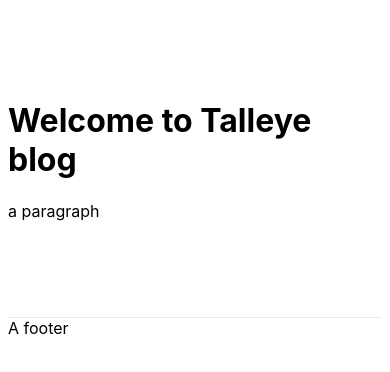
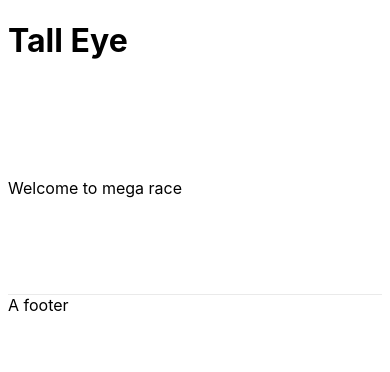
Before and after one commit to lfcipriani/www.talleye.com, a Next.js app: page / in a window 390 px wide. Shown: the top 372 px of the page. Built offline with nearby package versions, Linux system fonts and the light colour scheme.

Commit message:
very basic responsive layout

```diff
--- a/pages/index.js
+++ b/pages/index.js
@@ -9,10 +9,12 @@ export default function Home() {
         <link rel="icon" href="/favicon.ico" />
       </Head>
 
+      <header className={styles.header}>
+        <h1 className={styles.h1}>Tall Eye</h1>
+      </header>
+
       <main className={styles.main}>
-        <h1 className={styles.title}>Welcome to Talleye blog</h1>
-
-        <p className={styles.description}>a paragraph</p>
+        <p>Welcome to mega race</p>
       </main>
 
       <footer className={styles.footer}>A footer</footer>
--- a/styles/Home.module.css
+++ b/styles/Home.module.css
@@ -1,6 +1,11 @@
 .container {
-  min-height: 100vh;
   padding: 0 0.5rem;
+  margin: auto;
+  max-width: 800px;
+}
+
+.header {
+  width: 100%;
 }
 
 .main {
@@ -9,9 +14,5 @@
 
 .footer {
   width: 100%;
-  height: 100px;
   border-top: 1px solid #eaeaea;
 }
-
-@media (max-width: 600px) {
-}
--- a/styles/globals.css
+++ b/styles/globals.css
@@ -1,19 +1,34 @@
+/* CSS variables */
+:root {
+  /* Colors */
+  --color-bg-primary: white;
+  --color-bg-secondary: white;
+  --color-text-heading: blue;
+  --color-text-normal: black;
+  --color-text-accent: black;
+
+  /* Sizes */
+
+  /* Fonts */
+  --font-family-main: -apple-system, BlinkMacSystemFont, Segoe UI, Roboto, Oxygen, Ubuntu, Cantarell,
+    Fira Sans, Droid Sans, Helvetica Neue, sans-serif;
+  --font-family-code: Menlo, Monaco, Lucida Console, Liberation Mono, DejaVu Sans Mono,
+    Bitstream Vera Sans Mono, Courier New, monospace;
+}
+
+/* CSS reset */
 html,
 body {
   padding: 0;
   margin: 0;
-  font-family: -apple-system, BlinkMacSystemFont, Segoe UI, Roboto, Oxygen, Ubuntu, Cantarell,
-    Fira Sans, Droid Sans, Helvetica Neue, sans-serif;
+  font-family: var(--font-family-main);
 }
-
 html {
   font-size: 1em;
 }
-
 body {
   font-size: 100%;
 }
-
 a img,
 :link img,
 :visited img {
@@ -21,10 +36,9 @@ a img,
 }
 
 .code {
-  background: #fafafa;
-  border-radius: 5px;
-  padding: 0.75rem;
-  font-size: 1.1rem;
-  font-family: Menlo, Monaco, Lucida Console, Liberation Mono, DejaVu Sans Mono,
-    Bitstream Vera Sans Mono, Courier New, monospace;
+  font-family: var(--font-family-code);
 }
+
+.h1 {
+  color: var(--color-text-heading);
+}
```
